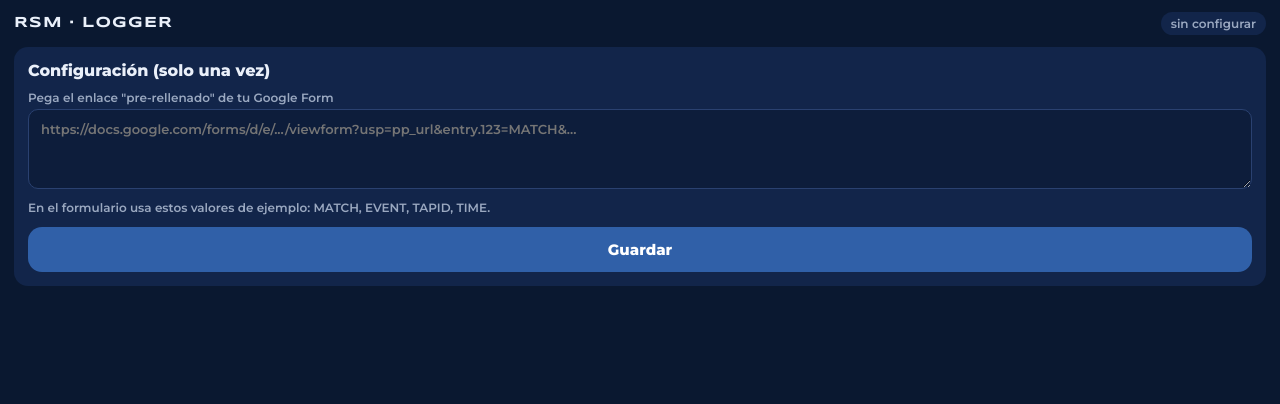
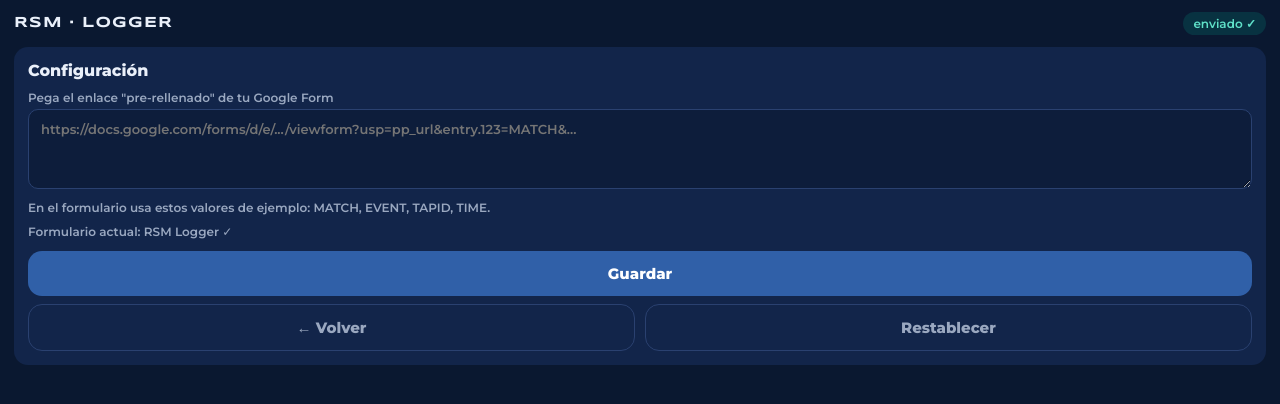
Before and after one commit to robert-sparza/rsm-logger, a plain HTML site: page index.html in a window 1280 px wide. Both pictures are taken after a click on the button "Configuración". Drawn offline with nearby package versions, Linux system fonts and the light colour scheme.

Commit message:
Add files via upload

```diff
--- a/index.html
+++ b/index.html
@@ -48,12 +48,18 @@
 
 <!-- CONFIG (once) -->
 <section id="cfg" class="card hide">
-  <b>Configuración (solo una vez)</b>
+  <b>Configuración</b>
   <label>Pega el enlace "pre-rellenado" de tu Google Form</label>
   <textarea id="prefill" placeholder="https://docs.google.com/forms/d/e/.../viewform?usp=pp_url&entry.123=MATCH&..."></textarea>
   <small>En el formulario usa estos valores de ejemplo: MATCH, EVENT, TAPID, TIME.</small>
+  <small id="cfgNow"></small>
   <div style="height:10px"></div>
   <button class="btn" id="saveCfg">Guardar</button>
+  <div style="height:8px"></div>
+  <div class="row">
+    <button class="btn ghost" id="backCfg">← Volver</button>
+    <button class="btn ghost" id="resetCfg">Restablecer</button>
+  </div>
 </section>
 
 <!-- MATCH SETUP -->
@@ -108,12 +114,26 @@
   if(Object.keys(ids).length<4) return null;
   return {action:`https://docs.google.com/forms/d/e/${m[1]}/formResponse`,ids};
 }
+let cfgOpen=false;
 function show(){
-  $("cfg").classList.toggle("hide",!!cfg); $("setup").classList.toggle("hide",!cfg||!!match); $("live").classList.toggle("hide",!cfg||!match);
-  if(match) render(); net();
+  const onCfg=cfgOpen||!cfg;
+  $("cfg").classList.toggle("hide",!onCfg);
+  $("setup").classList.toggle("hide",onCfg||!!match);
+  $("live").classList.toggle("hide",onCfg||!match);
+  $("backCfg").classList.toggle("hide",!cfg);
+  const isDef=cfg&&cfg.action===DEFAULT_CFG.action;
+  $("cfgNow").textContent=!cfg?"Sin formulario configurado":isDef?"Formulario actual: RSM Logger ✓":"Formulario personalizado (…"+cfg.action.split("/e/")[1].split("/")[0].slice(-8)+")";
+  if(match&&!onCfg) render(); net();
 }
-$("saveCfg").onclick=()=>{const c=parsePrefill($("prefill").value.trim()); if(!c){alert("No encuentro MATCH, EVENT, TAPID y TIME en el enlace. Revisa el pre-rellenado.");return} cfg=c;store.set("rsm_cfg",cfg);show()};
-$("openCfg").onclick=()=>{cfg=null;show()};
+$("saveCfg").onclick=()=>{
+  const v=$("prefill").value.trim();
+  if(!v){cfgOpen=false;show();return}                       // nothing pasted: keep current
+  const c=parsePrefill(v); if(!c){alert("No encuentro MATCH, EVENT, TAPID y TIME en el enlace. Revisa el pre-rellenado.");return}
+  cfg=c;store.set("rsm_cfg",cfg);$("prefill").value="";cfgOpen=false;show();flush();
+};
+$("backCfg").onclick=()=>{$("prefill").value="";cfgOpen=false;show()};
+$("resetCfg").onclick=()=>{if(!confirm("¿Volver al formulario RSM Logger original?"))return;cfg=DEFAULT_CFG;store.set("rsm_cfg",null);$("prefill").value="";cfgOpen=false;show();flush()};
+$("openCfg").onclick=()=>{cfgOpen=true;show()};
 $("start").onclick=()=>{
   const h=$("home").value,a=$("away").value; if(h===a){alert("Elige dos equipos distintos");return}
   const [y,mo,d]=$("date").value.split("-"); const key=`${h}_vs_${a}_${mo}${d}${y.slice(2)}`;
```
